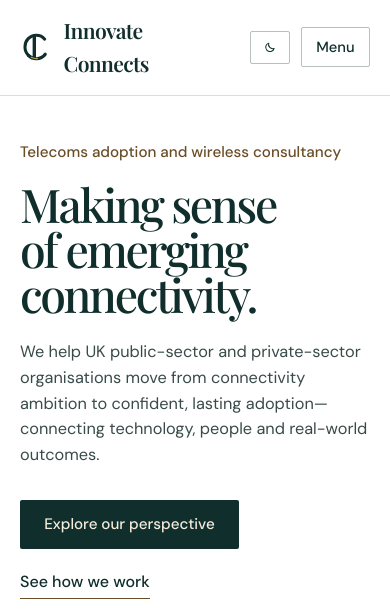
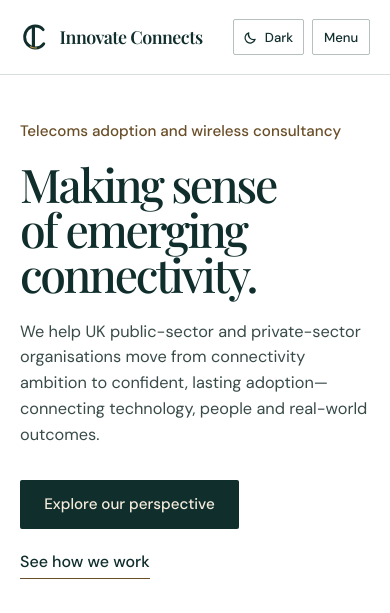
Before and after one commit to koesac-lab/innovate-connects, a PHP site: page /concept-three/ in a window 390 px wide. Shown: the top 613 px of the page. Run offline with PHP 8.4, Linux system fonts and the light colour scheme; some web fonts are replaced; grey boxes are pictures that could not be loaded.

Commit message:
Keep Dark/Light toggle label visible on mobile and bust asset cache

```diff
--- a/public/concept-three/app.js
+++ b/public/concept-three/app.js
@@ -9,7 +9,7 @@
   const themeBtn = document.querySelector('[data-theme-toggle]');
   const themeLabel = document.querySelector('[data-theme-label]');
   const themeColorMeta = document.querySelector('meta[name="theme-color"]');
-  const colorSchemeMedia = window.matchMedia('(prefers-color-scheme: dark)');
+  const colorSchemeMedia = window.matchMedia ? window.matchMedia('(prefers-color-scheme: dark)') : null;
 
   const applyTheme = (theme, persist = false) => {
     const isDark = theme === 'dark';
@@ -42,6 +42,7 @@
     });
   }
 
+  if (colorSchemeMedia && colorSchemeMedia.addEventListener) {
     colorSchemeMedia.addEventListener('change', (event) => {
       try {
         if (!localStorage.getItem('ic-theme')) {
@@ -51,6 +52,7 @@
         applyTheme(event.matches ? 'dark' : 'light');
       }
     });
+  }
 
   /* Mobile navigation */
   const toggle = document.querySelector('[data-menu-toggle]');
@@ -152,7 +154,7 @@
   setTopic(activeKey);
 
   /* Smooth GPU-composited ribbon parallax and pathway filament */
-  const reducedMotion = window.matchMedia('(prefers-reduced-motion: reduce)');
+  const reducedMotion = window.matchMedia && window.matchMedia('(prefers-reduced-motion: reduce)').matches;
   const ribbonNodes = Array.from(document.querySelectorAll('[data-parallax]')).map((el) => ({
     el,
     speed: parseFloat(el.dataset.parallax || '0'),
@@ -167,7 +169,7 @@
   const pathwaySection = document.querySelector('[data-pathway-section]');
   const pathwayFill = document.querySelector('[data-pathway-fill]');
 
-  if (!reducedMotion.matches && (ribbonNodes.length > 0 || pathwayFill)) {
+  if (!reducedMotion && (ribbonNodes.length > 0 || pathwayFill)) {
     let pointerX = 0;
     let pointerY = 0;
     let rafId = null;
@@ -227,7 +229,7 @@
     window.addEventListener('scroll', requestTick, { passive: true });
     window.addEventListener('resize', requestTick, { passive: true });
 
-    if (window.matchMedia('(pointer: fine)').matches) {
+    if (window.matchMedia && window.matchMedia('(pointer: fine)').matches) {
       window.addEventListener('pointermove', (event) => {
         pointerX = (event.clientX / window.innerWidth - 0.5) * 2;
         pointerY = (event.clientY / window.innerHeight - 0.5) * 2;
--- a/public/concept-three/index.html
+++ b/public/concept-three/index.html
@@ -1,17 +1,17 @@
 <!doctype html>
-<html lang="en-GB" data-theme="light">
+<html lang="en-GB">
 <head>
   <meta charset="utf-8" />
   <meta name="viewport" content="width=device-width, initial-scale=1" />
   <meta name="robots" content="noindex" />
-  <meta name="theme-color" content="#ffffff" />
+  <meta name="theme-color" content="#102e2c" />
   <meta name="description" content="Innovate Connects is a telecoms adoption and wireless consultancy helping UK public-sector and private-sector organisations turn emerging connectivity into lasting adoption." />
   <title>Innovate Connects — Making sense of emerging connectivity</title>
   <script>
     (() => {
       try {
         const stored = localStorage.getItem('ic-theme');
-        const prefersDark = window.matchMedia('(prefers-color-scheme: dark)').matches;
+        const prefersDark = window.matchMedia && window.matchMedia('(prefers-color-scheme: dark)').matches;
         const theme = stored === 'dark' || stored === 'light' ? stored : (prefersDark ? 'dark' : 'light');
         document.documentElement.dataset.theme = theme;
         const meta = document.querySelector('meta[name="theme-color"]');
@@ -24,8 +24,8 @@
   <link rel="preconnect" href="https://fonts.googleapis.com" />
   <link rel="preconnect" href="https://fonts.gstatic.com" crossorigin />
   <link rel="stylesheet" href="https://fonts.googleapis.com/css2?family=DM+Sans:ital,opsz,wght@0,9..40,400..600;1,9..40,400&family=Playfair+Display:ital,wght@0,500;0,600;1,500&display=swap" />
-  <link rel="stylesheet" href="styles.css" />
-  <script src="app.js" defer></script>
+  <link rel="stylesheet" href="styles.css?v=3" />
+  <script src="app.js?v=3" defer></script>
 </head>
 <body>
   <a class="skip-link" href="#main">Skip to main content</a>
@@ -33,7 +33,7 @@
   <header class="site-header">
     <div class="container site-header__inner">
       <a class="brand" href="./" aria-label="Innovate Connects home">
-        <svg class="brand__mark" viewBox="0 0 36 36" width="32" height="32" aria-hidden="true" fill="none">
+        <svg class="brand__mark" viewBox="0 0 36 36" width="30" height="30" aria-hidden="true" fill="none">
           <!-- Route 5: Flat Woven IC — C passes behind I at top, in front of I at bottom -->
           <path d="M27.8 9.2A12.2 12.2 0 0 0 18.2 4.8C11.1 4.8 5.6 10.6 5.6 18C5.6 21.8 7.1 25.1 9.5 27.4" stroke="currentColor" stroke-width="3.4" stroke-linecap="round" />
           <rect x="14.2" y="4.8" width="3.8" height="26.4" rx="1.2" fill="currentColor" />
@@ -45,11 +45,11 @@
 
       <div class="header-controls">
         <button class="theme-toggle" type="button" data-theme-toggle aria-label="Switch to dark mode" aria-pressed="false">
-          <svg class="theme-toggle__icon theme-toggle__icon--sun" viewBox="0 0 20 20" width="16" height="16" aria-hidden="true" fill="none" stroke="currentColor" stroke-width="1.6" stroke-linecap="round">
+          <svg class="theme-toggle__icon theme-toggle__icon--sun" viewBox="0 0 20 20" width="15" height="15" aria-hidden="true" fill="none" stroke="currentColor" stroke-width="1.65" stroke-linecap="round">
             <circle cx="10" cy="10" r="3.6" />
             <path d="M10 2.5v2M10 15.5v2M2.5 10h2M15.5 10h2M4.7 4.7l1.4 1.4M13.9 13.9l1.4 1.4M15.3 4.7l-1.4 1.4M6.1 13.9l-1.4 1.4" />
           </svg>
-          <svg class="theme-toggle__icon theme-toggle__icon--moon" viewBox="0 0 20 20" width="16" height="16" aria-hidden="true" fill="none" stroke="currentColor" stroke-width="1.6" stroke-linecap="round" stroke-linejoin="round">
+          <svg class="theme-toggle__icon theme-toggle__icon--moon" viewBox="0 0 20 20" width="15" height="15" aria-hidden="true" fill="none" stroke="currentColor" stroke-width="1.65" stroke-linecap="round" stroke-linejoin="round">
             <path d="M16.2 12.4A6.8 6.8 0 0 1 7.6 3.8a6.9 6.9 0 1 0 8.6 8.6Z" />
           </svg>
           <span class="theme-toggle__label" data-theme-label>Dark</span>
@@ -379,7 +379,7 @@
           </div>
 
           <div class="brief-starter__actions">
-            <a class="button button--gold" href="mailto:hello@innovateconnects.com?subject=Scoping%20a%20cross-sector%20connectivity%20workshop" data-mailto-link>Open email draft</a>
+            <a class="button button--gold" href="mailto:hello@innovateconnects.com?subject=Scoping%20a%20a%20cross-sector%20connectivity%20workshop" data-mailto-link>Open email draft</a>
             <button class="button button--outline-light" type="button" data-copy-prompt>Copy prompt</button>
           </div>
         </div>
--- a/public/concept-three/styles.css
+++ b/public/concept-three/styles.css
@@ -93,7 +93,7 @@
     --ease: cubic-bezier(0.22, 1, 0.36, 1);
   }
 
-  /* Evening-Luxe Dark Mode */
+  /* Evening-Luxe Dark Mode (explicit toggle or OS preference fallback) */
   :root[data-theme="dark"] {
     color-scheme: dark;
 
@@ -119,11 +119,43 @@
     --cta-hover-bg: var(--ic-gold-light);
     --cta-hover-ink: var(--ic-ink);
   }
+
+  @media (prefers-color-scheme: dark) {
+    :root:not([data-theme="light"]) {
+      color-scheme: dark;
+
+      --surface-header: var(--ic-petrol-ink);
+      --surface-hero: var(--ic-petrol-ink);
+      --surface-perspective: var(--ic-ink);
+      --surface-editorial: var(--ic-charcoal);
+      --surface-ink: var(--ic-ink);
+      --surface-contact: var(--ic-petrol-ink);
+      --surface-footer: #111517;
+      --surface-plate: var(--ic-ink);
+
+      --ink-primary: var(--ic-paper);
+      --ink-secondary: var(--ic-muted-dark);
+      --ink-accent: var(--ic-gold-light);
+      --ink-hover: var(--ic-gold-light);
+      --border-subtle: rgba(226, 210, 180, 0.16);
+      --border-strong: rgba(226, 210, 180, 0.3);
+      --focus-ring: var(--ic-gold-light);
+
+      --cta-bg: var(--ic-gold);
+      --cta-ink: var(--ic-ink);
+      --cta-hover-bg: var(--ic-gold-light);
+      --cta-hover-ink: var(--ic-ink);
+    }
+  }
 }
 
 @layer base {
+  html,
   body {
     background-color: var(--surface-hero);
+  }
+
+  body {
     color: var(--ink-primary);
     font-family: var(--ic-sans);
     font-size: clamp(1rem, 0.96rem + 0.18vw, 1.09rem);
@@ -338,17 +370,18 @@
     display: flex;
     align-items: center;
     justify-content: space-between;
-    gap: 1.5rem;
-    min-height: 4.8rem;
-    padding-block: 0.85rem;
+    gap: 1rem 1.5rem;
+    min-height: 4.65rem;
+    padding-block: 0.8rem;
   }
 
   .brand {
     display: inline-flex;
     align-items: center;
-    gap: 0.72rem;
+    gap: 0.6rem;
     text-decoration: none;
     color: var(--ink-primary);
+    min-width: 0;
   }
 
   .brand__mark {
@@ -357,30 +390,33 @@
 
   .brand__name {
     font-family: var(--ic-serif);
-    font-size: 1.32rem;
+    font-size: clamp(1.08rem, 0.96rem + 0.65vw, 1.32rem);
     font-weight: 600;
     letter-spacing: -0.03em;
+    white-space: nowrap;
   }
 
   .header-controls {
     display: flex;
     align-items: center;
-    gap: 0.65rem;
+    gap: 0.5rem;
     order: 3;
+    flex-shrink: 0;
   }
 
   .theme-toggle {
     display: inline-flex;
     align-items: center;
-    gap: 0.45rem;
-    padding: 0.45rem 0.8rem;
+    gap: 0.4rem;
+    padding: 0.44rem 0.75rem;
     border: 1px solid var(--border-strong);
     border-radius: 2px;
     background: transparent;
     color: var(--ink-primary);
-    font-size: 0.88rem;
+    font-size: 0.86rem;
     font-weight: 500;
     cursor: pointer;
+    white-space: nowrap;
     transition: border-color 180ms var(--ease), color 180ms var(--ease), background-color 180ms var(--ease);
   }
 
@@ -403,14 +439,15 @@
 
   .menu-toggle {
     display: none;
-    padding: 0.45rem 0.9rem;
+    padding: 0.44rem 0.8rem;
     border: 1px solid var(--border-strong);
     border-radius: 2px;
     background: transparent;
     color: var(--ink-primary);
-    font-size: 0.92rem;
+    font-size: 0.86rem;
     font-weight: 500;
     cursor: pointer;
+    white-space: nowrap;
   }
 
   .site-nav {
@@ -1167,8 +1204,14 @@
       min-height: 22rem;
     }
 
-    .theme-toggle__label {
-      display: none;
+    .theme-toggle {
+      padding: 0.42rem 0.62rem;
+      font-size: 0.82rem;
+    }
+
+    .menu-toggle {
+      padding: 0.42rem 0.68rem;
+      font-size: 0.82rem;
     }
   }
 
```
Lines whose indentation alone changed are shown as unchanged.
